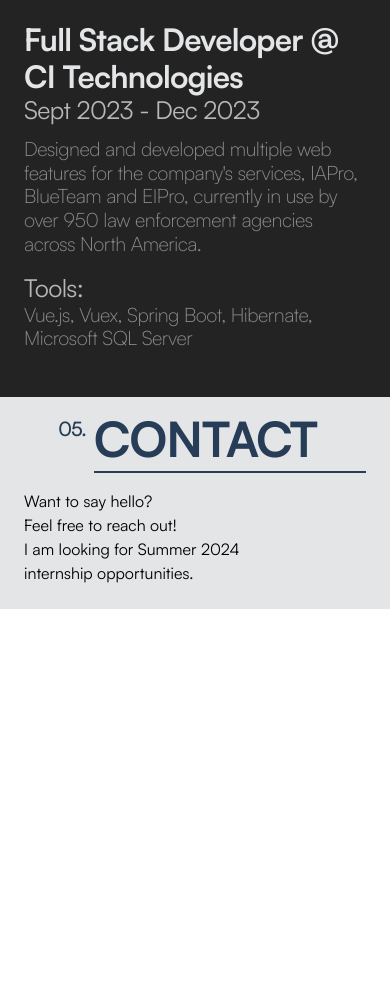
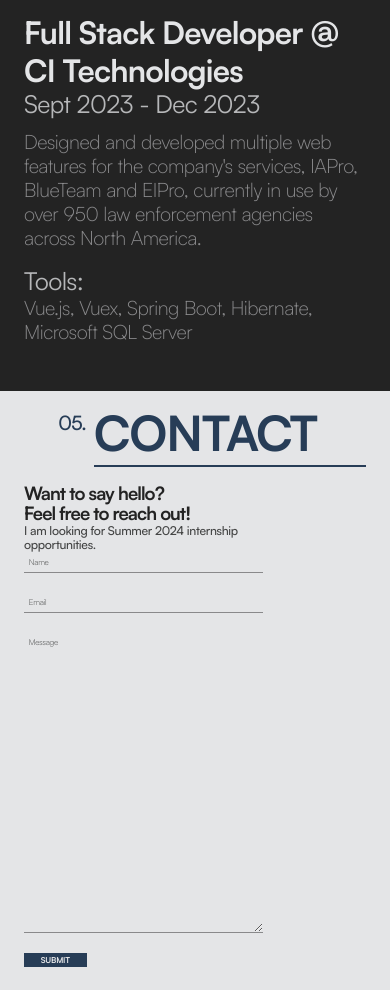
Before and after one commit to NickShum222/Website-V2, a Next.js app: page / in a window 390 px wide. Shown: the part 3840-4830 px from the top of the page. Before the commit the page ends 4449 px from the top, so only its background shows below. Built offline with nearby package versions, Linux system fonts and the light colour scheme; no server answers.

Commit message:
Import emailjs

```diff
--- a/package.json
+++ b/package.json
@@ -9,10 +9,14 @@
     "lint": "next lint"
   },
   "dependencies": {
+    "@emailjs/browser": "^3.11.0",
+    "@material-tailwind/react": "^2.1.5",
+    "formik": "^2.4.5",
     "framer-motion": "^10.16.12",
     "next": "14.0.3",
     "react": "^18",
-    "react-dom": "^18"
+    "react-dom": "^18",
+    "yup": "^1.3.2"
   },
   "devDependencies": {
     "autoprefixer": "^10.0.1",
--- a/src/sections/Contact.jsx
+++ b/src/sections/Contact.jsx
@@ -1,6 +1,49 @@
+"use client";
+
 import React from "react";
+import emailjs from "@emailjs/browser";
+import { useFormik } from "formik";
+import * as Yup from "yup";
+import { Input } from "@material-tailwind/react";
 
 const Contact = () => {
+  console.log(process.env.NEXT_PUBLIC_SERVICE_ID);
+  const formik = useFormik({
+    initialValues: {
+      name: "",
+      email: "",
+      message: "",
+    },
+    validationSchema: Yup.object({
+      name: Yup.string()
+        .max(15, "Must be 15 characters or less")
+        .required("Name is required"),
+      email: Yup.string()
+        .email("Invalid email address")
+        .required("Email address is required"),
+      message: Yup.string().required("Message is required"),
+    }),
+    onSubmit: (values, { resetForm, setSubmitting }) => {
+      console.log(values);
+      try {
+        emailjs
+          .send(
+            process.env.REACT_APP_SERVICE_ID,
+            "template_i6xxiwi",
+            values,
+            "wO24vRyimtsLwsozE"
+          )
+          .then(() => {
+            setSubmitting(false);
+            resetForm();
+          });
+      } catch (error) {
+        console.log(error);
+        setSubmitting(false);
+      }
+    },
+  });
+
   return (
     <div
       className={`lg:px-[128px] md:px-[64px] px-[24px] py-[6%] flex flex-col justify-start bg-primary  w-full`}
@@ -21,12 +64,55 @@
       </div>
       <div className="flex flex-row justify-between items-start w-full">
         <div className="flex flex-col items-start w-[70%]">
-          <div>
+          <div className="text-[4.722vw] font-[700] text-secondary leading-[1.1] tracking-tighter">
             Want to say hello? <br /> Feel free to reach out!
           </div>
-          <div>
+          <div className="text-[3.125vw] font-[500] text-grey2 leading-[1.2] tracking-tight">
             I am looking for Summer 2024 internship opportunities.
           </div>
+          <input
+            id="name"
+            placeholder="Name"
+            onChange={formik.handleChange}
+            value={formik.values.name}
+            className="w-full appearance-none bg-transparent text-[2.083vw] font-[300] text-grey2 placeholder-grey2 leading-[1.2] tracking-tight border-b-[1px] py-[2%] px-[2%] border-solid border-grey4 focus:outline-none focus:border-grey2"
+          />
+          <div
+            className={`mb-4 mt-1 lg:text-[16px] text-[14px] text-[#A31621]`}
+          >
+            {formik.errors.name}
+          </div>
+          <input
+            id="email"
+            placeholder="Email"
+            onChange={formik.handleChange}
+            value={formik.values.email}
+            className="w-full appearance-none bg-transparent text-[2.083vw] font-[300] text-grey2 placeholder-grey2 leading-[1.2] tracking-tight border-b-[1px] py-[2%] px-[2%] border-solid border-grey4 focus:outline-none focus:border-grey2"
+          />
+          <div
+            className={`mb-4 mt-1 lg:text-[16px] text-[14px] text-[#A31621]`}
+          >
+            {formik.errors.email}
+          </div>
+          <textarea
+            id="message"
+            placeholder="Message"
+            onChange={formik.handleChange}
+            value={formik.values.message}
+            className="w-full appearance-none bg-transparent text-[2.083vw] font-[300] text-grey2 placeholder-grey2 leading-[1.2] h-[300px] tracking-tight border-b-[1px] py-[2%] px-[2%] border-solid border-grey4 focus:outline-none focus:border-grey2"
+          />
+          <div
+            className={`mb-4 mt-1 lg:text-[16px] text-[14px] text-[#A31621]`}
+          >
+            {formik.errors.message}
+          </div>
+          <button
+            type="submit"
+            onClick={formik.handleSubmit}
+            className="text-primary font-[700] tracking-tight cursor-pointer text-[2.083vw] px-[7%] py-[0.25%] bg-tertiary"
+          >
+            SUBMIT
+          </button>
         </div>
       </div>
     </div>
--- a/src/sections/Experiences.jsx
+++ b/src/sections/Experiences.jsx
@@ -49,7 +49,7 @@
       <div className="flex lg:flex-row flex-col justify-bewteen items-start lg:gap-0 sm:gap-8 gap-6 w-full">
         <div className='flex lg:flex-col flex-row justify-start items-start lg:w-[30%] w-full lg:gap-3 sm:gap-12 gap-4 lg:pl-[5%]'>
           {experiences.map((experience, index) => (
-            <div className={`font-[700] cursor-pointer transition-colors duration-[250ms] lg:text-[2.083vw] sm:text-[3.980vw] text-[5.089vw] leading-[1.2] tracking-tight lg:px-[5%] max-lg:pb-[1%]
+            <div key={index} className={`font-[700] cursor-pointer transition-colors duration-[250ms] lg:text-[2.083vw] sm:text-[3.980vw] text-[5.089vw] leading-[1.2] tracking-tight lg:px-[5%] max-lg:pb-[1%]
               ${index === selected ? 'text-primary lg:border-r-[3px] max-lg:border-b-[3px] border-solid border-primary' : 'text-grey3 hover:text-primary'}
             `}
             onClick={() => setSelected(index)}
@@ -60,8 +60,8 @@
             <div className='font-[700] text-primary lg:text-[3.125vw] sm:text-[5.305vw] text-[7.952vw]  tracking-tight leading-[1.2]'>{experiences[selected].title} @ {experiences[selected].company}</div>
             <div className='font-[400] text-grey3 tracking-tight lg:text-[2.083vw] sm:text-[3.980vw] text-[6.361vw] leading-[1.2] mb-[3.4%]'>{experiences[selected].date}</div>
             <ul className='lg:mb-[2%] mb-[5%]'>
-              {experiences[selected].description.map((description) => (
-                <li className='font-[300] text-grey4 tracking-tight lg:text-[2.083vw] sm:text-[2.985vw] text-[5.089vw] leading-[1.2]'>{description}</li>
+              {experiences[selected].description.map((description, index) => (
+                <li key={index} className='font-[300] text-grey4 tracking-tight lg:text-[2.083vw] sm:text-[2.985vw] text-[5.089vw] leading-[1.2]'>{description}</li>
               ))}
             </ul>
             <div className='font-[400] text-grey3 tracking-tight lg:text-[2.083vw] sm:text-[3.980vw] text-[6.361vw] leading-[1.2]'>Tools:</div>
--- a/src/sections/Projects.jsx
+++ b/src/sections/Projects.jsx
@@ -24,7 +24,7 @@
       <div className="w-full flex flex-col"
       >
         {projects.map((project, index) => (
-          <div className={`text-tertiary lg:text-headingLgClamp md:text-[10vw] sm:text-[10.092vw] text-[12.427vw] leading-[0.8] tracking-tight py-[3%]  font-[700] border-t-[1px] border-solid border-secondary lg:px-[128px] md:px-[64px] px-[24px]
+          <div key={index} className={`text-tertiary lg:text-headingLgClamp md:text-[10vw] sm:text-[10.092vw] text-[12.427vw] leading-[0.8] tracking-tight py-[3%]  font-[700] border-t-[1px] border-solid border-secondary lg:px-[128px] md:px-[64px] px-[24px]
         ${index === 2 ? "border-b-[1px]":""}`}>{project}</div>
         ))}
       </div>
--- a/tailwind.config.js
+++ b/tailwind.config.js
@@ -1,5 +1,6 @@
 /** @type {import('tailwindcss').Config} */
-module.exports = {
+const withMT = require("@material-tailwind/react/utils/withMT");
+module.exports = withMT({
   content: [
     './src/pages/**/*.{js,ts,jsx,tsx,mdx}',
     './src/components/**/*.{js,ts,jsx,tsx,mdx}',
@@ -29,4 +30,4 @@
     },
   },
   plugins: [],
-}
+});
```
Also changed, not shown: src/styles/globals.css (+4 -4 lines), 1 other file (tests, documents, lock files or other folders).
